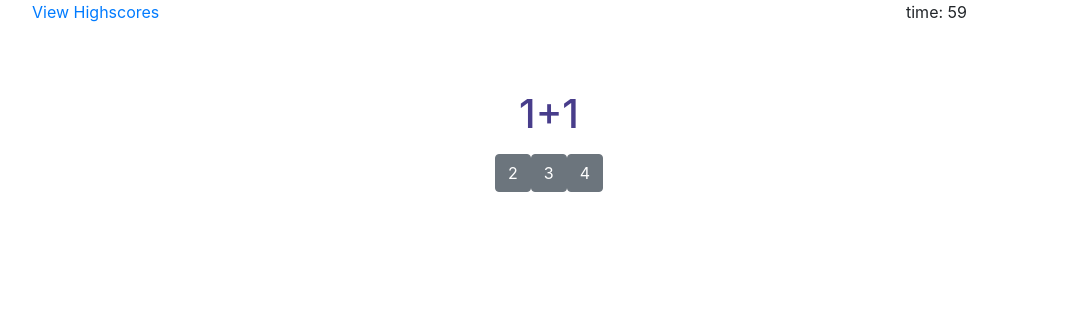
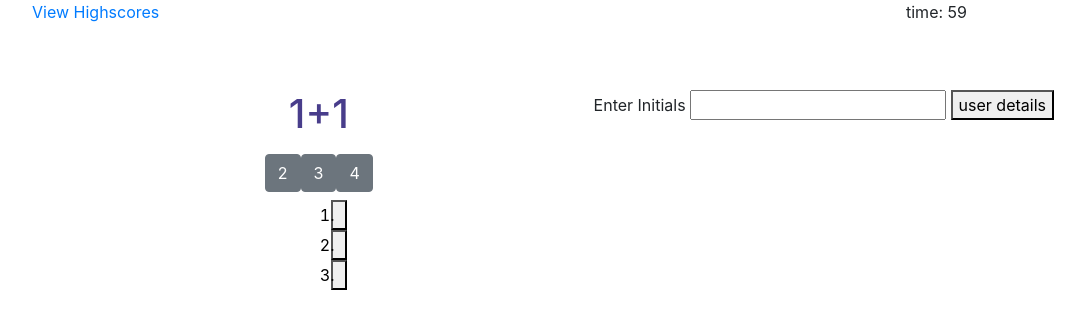
Before and after one commit to mariabyler/CodeQuiz, a plain HTML site: page index.html in a window 1280 px wide. Both pictures are taken after a click on the button "Start". Shown: the whole page, without its empty margins (91-1176 px from the left). Drawn offline with nearby package versions, Linux system fonts and the light colour scheme.

Commit message:
consolidating html files

```diff
--- a/index.html
+++ b/index.html
@@ -32,11 +32,38 @@
             <div class="row main-div">
                 <div class="col-lg-6 mx-auto">
                     <h1 id="header">Code Quiz Challenge</h1>
-                    <p id="main-content">
-                        Test your coding knowledge! Click start to begin the quiz.
-                    </p>
+                    <section>
+                        <h3 class="text-center" id="main-content">Test your coding knowledge! Click start to begin the quiz.</h3>
+                        <ol id="choices-quiz">
+
+                            <button>
+                                <li class="choice" id="A" onclick="checkAnswer('A')"></li>
+                            </button> <br>
+
+                            <button>
+                                <li class="choice" id="B" onclick="checkAnswer('B')"></li>
+                            </button> <br>
+
+                            <button>
+                                <li class="choice" id="C" onclick="checkAnswer('C')"></li>
+                            </button>
+
+                        </ol>
+                        <h2 id='caption'></h2>
+                    </section>
                     <button id="start" type="button" class="btn btn-info">Start</button>
                 </div>
+            <div class='row'>
+        <div class='col-md-12 text-center'>
+            <div id='endText'>
+                <label>Enter Initials</label>
+                <input type="text" id='userInitials'>
+                <button id="user" onclick='user()'> user details</button>
+            </div>
+            <div id="scoreContainer" style="display: none"></div>
+
+        </div>
+            </div>
             </div>
             <!-- end main content -->
         </div>
--- a/script.js
+++ b/script.js
@@ -62,7 +62,7 @@ var questions = [
             for(var n = 0; n < questions.length; n++){
                 button1.innerHTML = questions[n].choiceA;
             };
-            button1.className = 'btn btn-secondary';
+            button1.className = 'btn btn-secondary userChoice';
             document.getElementById('main-content').appendChild(button1);
 
         var button2 = document.createElement('button');
@@ -70,7 +70,7 @@ var questions = [
             for(var o = 0; o < questions.length; o++){
                 button2.innerHTML = questions[o].choiceB;
             };
-            button2.className = 'btn btn-secondary';
+            button2.className = 'btn btn-secondary userChoice';
             document.getElementById('main-content').appendChild(button2);
 
         var button3 = document.createElement('button');
@@ -78,7 +78,7 @@ var questions = [
             for(var p = 0; p < questions.length; p++){
                 button3.innerHTML = questions[p].choiceC;
             };
-            button3.className = 'btn btn-secondary';
+            button3.className = 'btn btn-secondary userChoice';
             document.getElementById('main-content').appendChild(button3);
     }
 
@@ -117,6 +117,12 @@ function startBtn() {
     // calling function to load 1st question
     loadQuestion ();
 
+    // function to determine if user chose correct answer..only loads if I click 1st button
+    function questionAuthentication () {
+        console.log("user selection even listener is working...pls God")
+    }
+    document.querySelector(".userChoice").addEventListener("click", questionAuthentication);
+
  // if (questions[0].ques == value) return questions[i];
 
 
```
